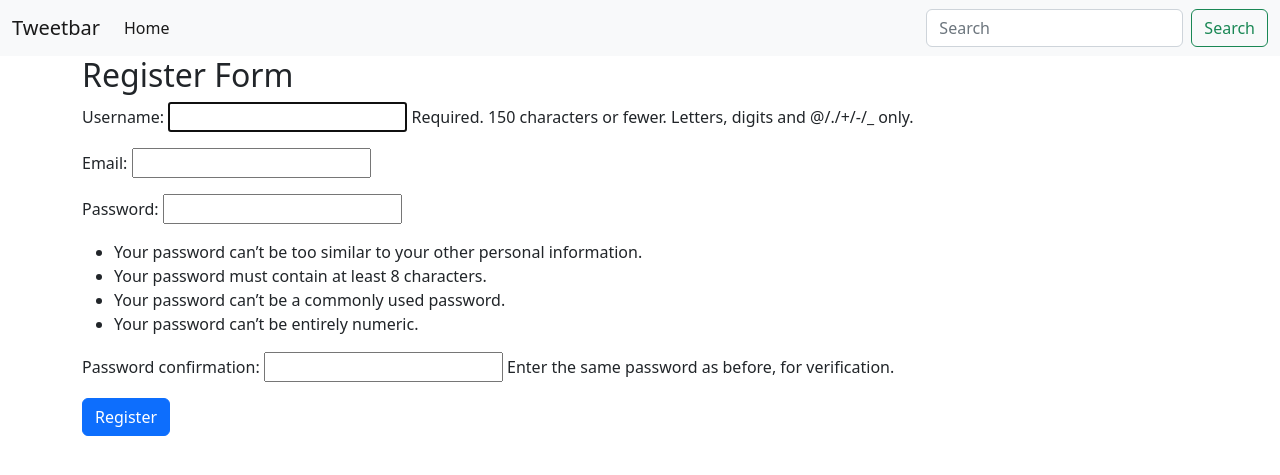
After one commit to Aarushi0010/twitter_django, a Django app: page /base/register/ in a window 1280 px wide. The commit adds this page. Shown: the top 475 px of the page. Run offline with Django 5.2, Linux system fonts and the light colour scheme.

Commit message:
final changes

```diff
--- a/tweet/base/forms.py
+++ b/tweet/base/forms.py
@@ -1,7 +1,15 @@
 from django import forms
 from .models import Base
+from django.contrib.auth.forms import UserCreationForm
+from django.contrib.auth.models import User
 
 class TweetForm(forms.ModelForm):
     class Meta:
         model = Base
         fields = ['text' , 'photo']
+
+class UserRegistrationForm(UserCreationForm):
+    email = forms.EmailField()
+    class Meta :
+        model = User
+        fields = ('username' , 'email' , 'password1' , 'password2')
--- a/tweet/base/urls.py
+++ b/tweet/base/urls.py
@@ -1,5 +1,9 @@
 from django.urls import path
 from . import views
 urlpatterns = [
-    path('' , views.index ,name= 'index'),
+    path('' , views.tweet_list ,name= 'tweet_list'),
+    path('create/' , views.tweet_create ,name= 'tweet_create'),
+    path('<int:tweet_id>/edit/' , views.tweet_edit ,name= 'tweet_edit'),
+    path('<int:tweet_id>/delete/' , views.tweet_delete ,name= 'tweet_delete'),
+    path('register/' , views.register ,name= 'register'),
 ]
--- a/tweet/base/views.py
+++ b/tweet/base/views.py
@@ -1,7 +1,10 @@
 from django.shortcuts import render
 from .models import Base
+from .forms import TweetForm , UserRegistrationForm
 from .forms import TweetForm
 from django.shortcuts import get_object_or_404 , redirect
+from django.contrib.auth.decorators import login_required
+from django.contrib.auth import login
 
 # Create your views here.
 def index(request):
@@ -11,7 +14,8 @@ def tweet_list(request):
     tweets = Base.objects.all().order_by('-created_at')
     return render(request , 'tweet_list.html', {'tweets' : tweets})
 
-def tweet_form(request):
+@login_required
+def tweet_create(request):
     if request.method == "POST":
         form = TweetForm(request.POST, request.FILES)
         if form.is_valid():
@@ -22,8 +26,9 @@ def tweet_form(request):
 
     else:
         form = TweetForm()
-    return render(request , 'tweet_form.html', {'form : form'})
+    return render(request , 'tweet_form.html', {'form' : form})
 
+@login_required
 def tweet_edit(request , tweet_id):
     tweet = get_object_or_404(Base , pk=tweet_id, user=request.user)
     form = TweetForm(request.POST , request.FILES, instance=tweet)
@@ -36,10 +41,25 @@ def tweet_edit(request , tweet_id):
         form = TweetForm(instance=tweet)
     return render(request , 'tweet_form.html' , {'form' : form})
 
-
+@login_required
 def tweet_delete(request , tweet_id):
     tweet = get_object_or_404(Base , pk = tweet_id , user = request.user)
     if request.method == 'POST':
         tweet.delet()
         return redirect('tweet_list')
     return render(request , 'tweet_confirm_delete.html', {'tweet' : tweet})
+
+def register(request):
+    if request.method == 'POST':
+        form = UserRegistrationForm(request.POST)
+        if form.is_valid():
+            user = form.save(commit=False)
+            user.set_passowrd(form.cleaned_data['password1'])
+            user.save()
+            login(request , user)
+            return redirect('tweet_list')
+
+    else:
+        form = UserRegistrationForm()
+
+    return render(request , 'registration/register.html', {'form' : form})
--- a/tweet/templates/layout.html
+++ b/tweet/templates/layout.html
@@ -21,23 +21,9 @@
               <li class="nav-item">
                 <a class="nav-link active" aria-current="page" href="#">Home</a>
               </li>
-              <li class="nav-item">
-                <a class="nav-link" href="#">Link</a>
-              </li>
-              <li class="nav-item dropdown">
-                <a class="nav-link dropdown-toggle" href="#" role="button" data-bs-toggle="dropdown" aria-expanded="false">
-                  Dropdown
-                </a>
-                <ul class="dropdown-menu">
-                  <li><a class="dropdown-item" href="#">Action</a></li>
-                  <li><a class="dropdown-item" href="#">Another action</a></li>
-                  <li><hr class="dropdown-divider"></li>
-                  <li><a class="dropdown-item" href="#">Something else here</a></li>
-                </ul>
-              </li>
-              <li class="nav-item">
-                <a class="nav-link disabled">Disabled</a>
-              </li>
+
+
+
             </ul>
             <form class="d-flex" role="search">
               <input class="form-control me-2" type="search" placeholder="Search" aria-label="Search">
--- /dev/null
+++ b/tweet/templates/registration/register.html
@@ -0,0 +1,10 @@
+{% extends "layout.html" %}
+
+{% block content %}
+<h2>Register Form</h2>
+<form method="post">
+    {% csrf_token %}
+    {{form.as_p}}
+    <btn class="btn btn-primary">Register</btn>
+</form>
+{% endblock %}
--- a/tweet/tweet/settings.py
+++ b/tweet/tweet/settings.py
@@ -126,3 +126,7 @@ STATICFILES_DIRS = [os.path.join(BASE_DIR, 'static')]
 DEFAULT_AUTO_FIELD = 'django.db.models.BigAutoField'
 MEDIA_URL = '/media/'
 MEDIA_ROOT = os.path.join(BASE_DIR, 'media')
+
+LOGIN_URL = '/accounts/login'
+LOGIN_REDIRECT_URL = '/tweet/'
+LOGOUT_REDIRECT_URL = '/tweet/'
--- a/tweet/tweet/urls.py
+++ b/tweet/tweet/urls.py
@@ -18,9 +18,10 @@ from django.contrib import admin
 from django.urls import path , include
 from django.conf import settings
 from django.conf.urls.static import static
-
+from django.contrib.auth.urls import views as auth_views
 
 urlpatterns = [
     path('admin/', admin.site.urls),
     path('base/', include('base.urls')),
+    path('accounts/', include('django.contrib.auth.urls')),
 ]+ static(settings.MEDIA_URL, document_root=settings.MEDIA_ROOT)
```
Also changed, not shown: tweet/base/templates/tweet_confirm_delete.html (+17 -0 lines), tweet/base/templates/tweet_form.html (+25 -0 lines), tweet/base/templates/tweet_list.html (+28 -0 lines), tweet/templates/registration/logged_out.html (added, +7 -0 lines), tweet/templates/registration/login.html (added, +11 -0 lines), tweet/db.sqlite3, tweet/media/photos/django-image_fpS80jH.jpeg (added).
